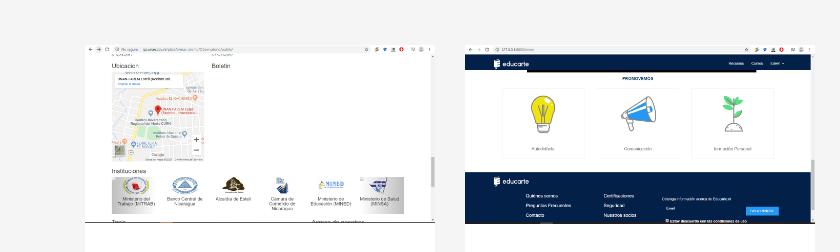
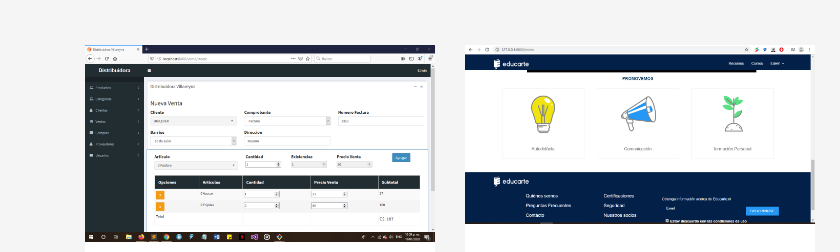
Before and after one commit to Edwinj10/Mi-Webs, a plain HTML site: page index.html in a window 1280 px wide. Shown: the part 4224-4476 px from the top of the page, 0-840 px from the left. Drawn offline with Linux system fonts and the light colour scheme; grey boxes are pictures that could not be loaded; files whose address does not match are found by name.

Commit message:
Update index.html

```diff
--- a/index.html
+++ b/index.html
@@ -547,7 +547,7 @@
 				<div class="work-box">
 					<a href="ciiemp2.png" data-lightbox="gallery-mf">
 						<div class="work-img">
-							<img src="ciiemp2.png" alt="" class="img-fluid">
+							<img src="distribuidoras.png" alt="" class="img-fluid">
 						</div>
 						<div class="work-content">
 							<div class="row">
```
